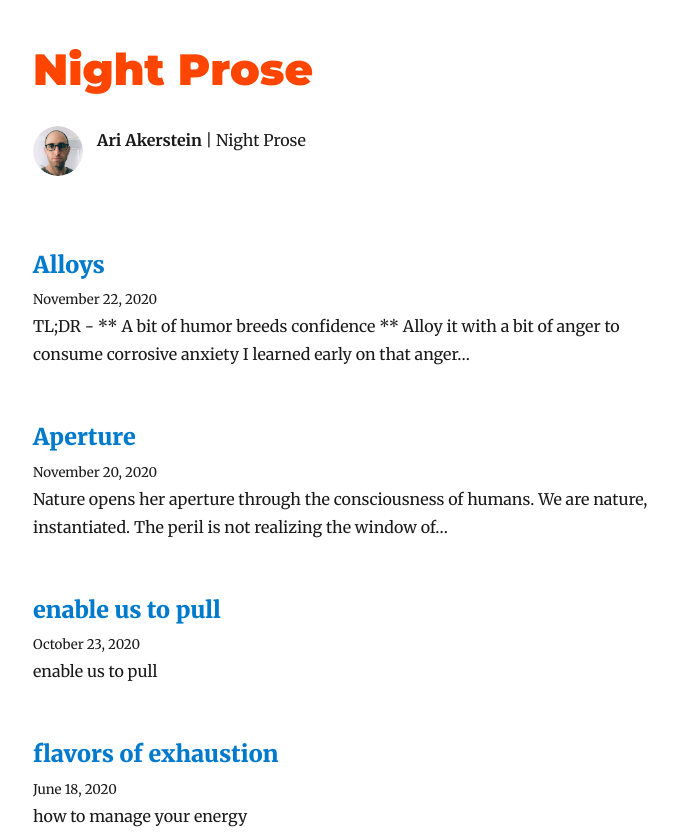
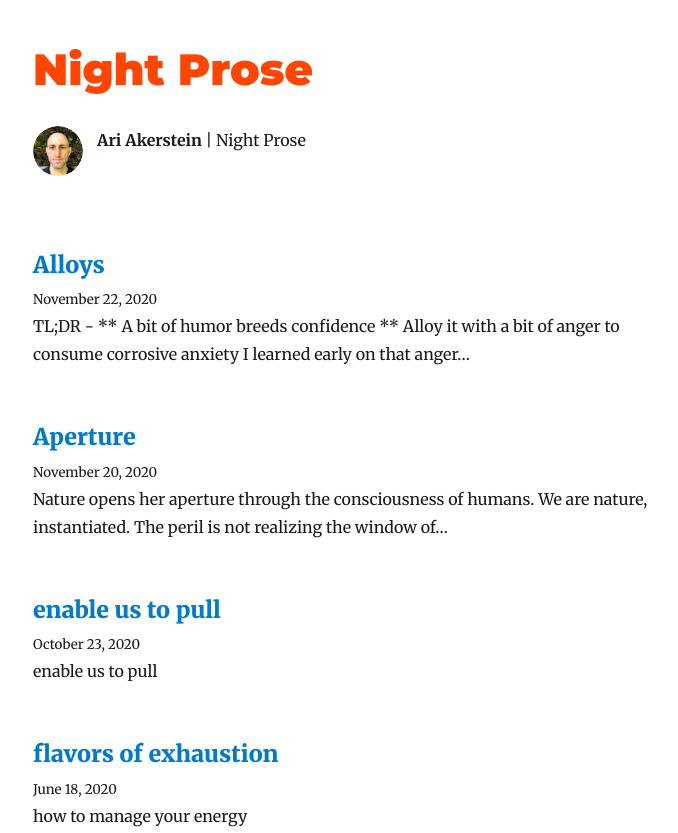
Before and after one commit to ariakerstein/gatsby-blog-2020, a Gatsby site: page / in a window 1280 px wide. Shown: the top 833 px of the page, without its empty margins (292-970 px from the left). Built offline with nearby package versions, Linux system fonts and the light colour scheme; Gatsby itself is replaced by a stand-in of ours; some packages are replaced by stand-ins of ours.

Commit message:
update bio pic

```diff
--- a/gatsby-config.js
+++ b/gatsby-config.js
@@ -5,7 +5,7 @@ module.exports = {
       name: `Ari Akerstein`,
       summary: ``
     },
-    description: ``,
+    description: `Meditations of a Product Manager`,
     siteUrl: `https://gatsby-starter-blog-demo.netlify.app/`,
     social: {
       twitter: `ariakerstein`
--- a/src/components/bio.js
+++ b/src/components/bio.js
@@ -14,7 +14,7 @@ import { rhythm } from "../utils/typography"
 const Bio = () => {
   const data = useStaticQuery(graphql`
     query BioQuery {
-      avatar: file(absolutePath: { regex: "/ari_headshot.jpg/" }) {
+      avatar: file(absolutePath: { regex: "/ari-shaved.png/" }) {
         childImageSharp {
           fixed(width: 50, height: 50) {
             ...GatsbyImageSharpFixed
```
